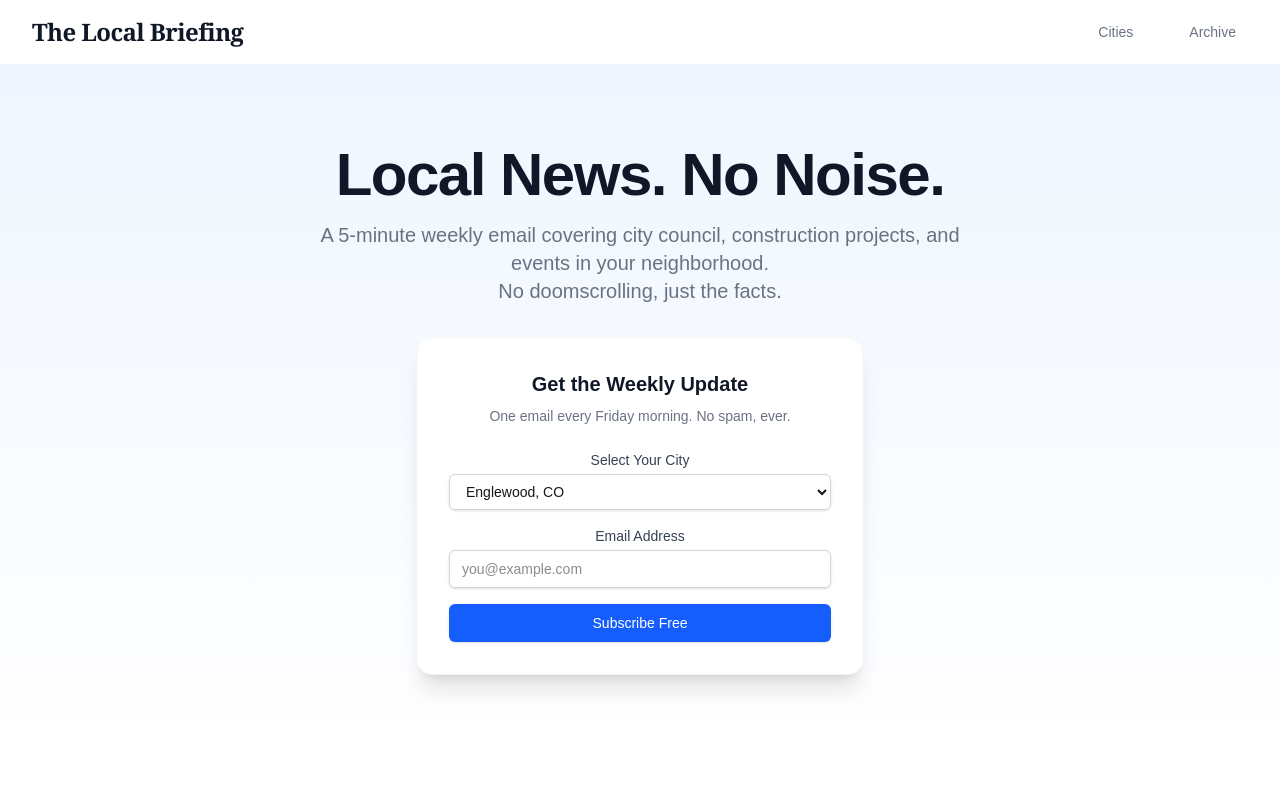
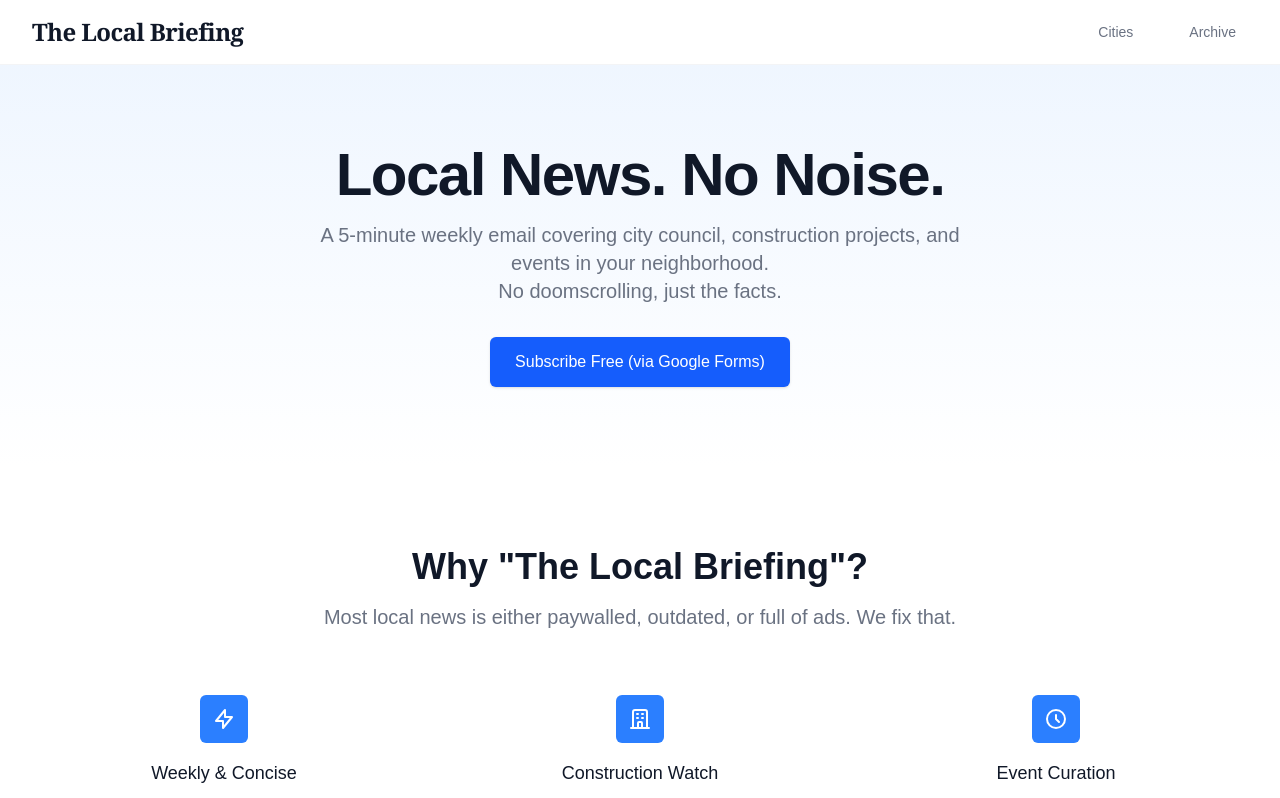
Before and after one commit to thelocalbriefing/the-local-briefing, a Next.js app: page / in a window 1280 px wide. Shown: the top 798 px of the page. Built offline with nearby package versions, Linux system fonts and the light colour scheme.

Commit message:
Update subscribe link to Google Form

```diff
--- a/app/page.tsx
+++ b/app/page.tsx
@@ -19,7 +19,9 @@ export default function Home() {
               <br className="hidden sm:block" /> No doomscrolling, just the facts.
             </p>
             <div className="mt-8 flex justify-center">
-              <SubscribeForm />
+              <a href="https://forms.gle/qLVBLUJ5uHuBETB39" target="_blank" rel="noopener noreferrer" className="inline-flex items-center px-6 py-3 border border-transparent text-base font-medium rounded-md shadow-sm text-white bg-blue-600 hover:bg-blue-700 transition-colors duration-200">
+                Subscribe Free (via Google Forms)
+              </a>
             </div>
           </div>
         </section>
```
